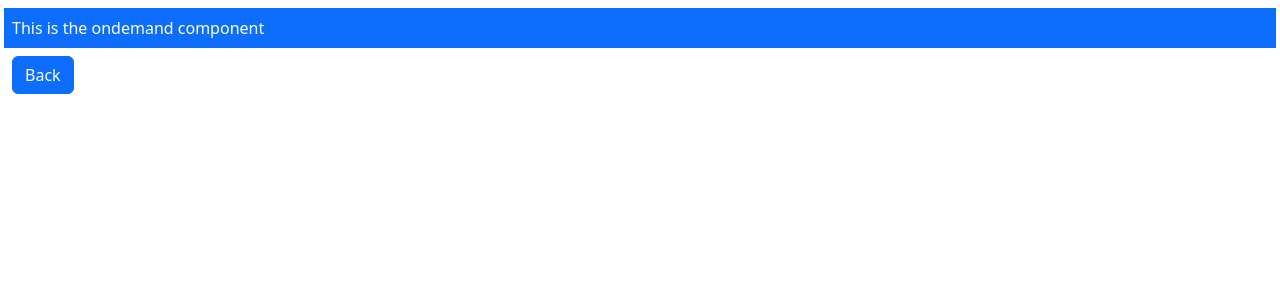
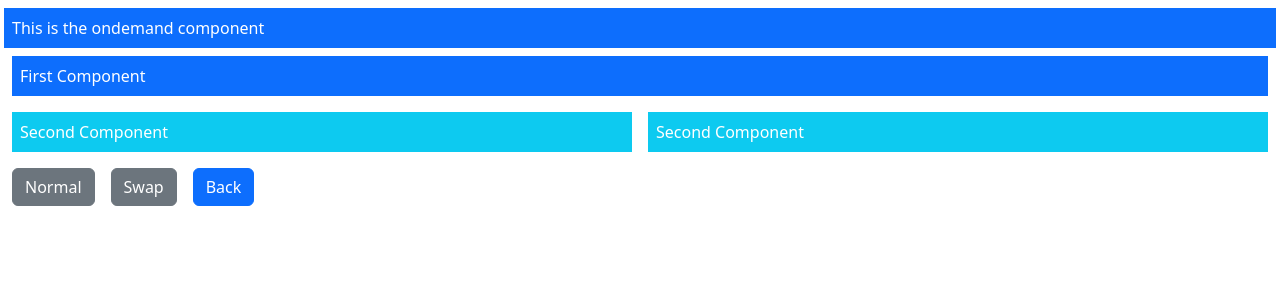
Before and after one commit to jaime-rey/exampleApp, an Angular app: page /ondemand in a window 1280 px wide. Both pictures are taken after a click on the button "Yes". Shown: the top 300 px of the page. Built offline with nearby package versions, Linux system fonts and the light colour scheme.

Commit message:
Targeting Named Outlets

```diff
--- /dev/null
+++ b/src/app/ondemand/first.component.ts
@@ -0,0 +1,6 @@
+import { Component } from '@angular/core';
+@Component({
+  selector: 'first',
+  template: `<div class="bg-primary text-white p-2">First Component</div>`,
+})
+export class FirstComponent {}
--- a/src/app/ondemand/ondemand.component.html
+++ b/src/app/ondemand/ondemand.component.html
@@ -1,2 +1,19 @@
 <div class="bg-primary text-white p-2">This is the ondemand component</div>
+<div class="container-fluid">
+  <div class="row">
+    <div class="col-12 p-2">
+      <router-outlet></router-outlet>
+    </div>
+  </div>
+  <div class="row">
+    <div class="col-6 p-2">
+      <router-outlet name="left"></router-outlet>
+    </div>
+    <div class="col-6 p-2">
+      <router-outlet name="right"></router-outlet>
+    </div>
+  </div>
+</div>
+<button class="btn btn-secondary m-2" routerLink="/ondemand">Normal</button>
+<button class="btn btn-secondary m-2" routerLink="/ondemand/swap">Swap</button>
 <button class="btn btn-primary m-2" routerLink="/">Back</button>
--- a/src/app/ondemand/ondemand.module.ts
+++ b/src/app/ondemand/ondemand.module.ts
@@ -2,12 +2,35 @@ import { NgModule } from '@angular/core';
 import { CommonModule } from '@angular/common';
 import { OndemandComponent } from './ondemand.component';
 import { RouterModule } from '@angular/router';
+import { FirstComponent } from './first.component';
+import { SecondComponent } from './second.component';
 let routing = RouterModule.forChild([
-  { path: '', component: OndemandComponent },
+  {
+    path: '',
+    component: OndemandComponent,
+    children: [
+      {
+        path: '',
+        children: [
+          { outlet: 'primary', path: '', component: FirstComponent },
+          { outlet: 'left', path: '', component: SecondComponent },
+          { outlet: 'right', path: '', component: SecondComponent },
+        ],
+      },
+      {
+        path: 'swap',
+        children: [
+          { outlet: 'primary', path: '', component: SecondComponent },
+          { outlet: 'left', path: '', component: FirstComponent },
+          { outlet: 'right', path: '', component: FirstComponent },
+        ],
+      },
+    ],
+  },
 ]);
 @NgModule({
   imports: [CommonModule, routing],
-  declarations: [OndemandComponent],
+  declarations: [OndemandComponent, FirstComponent, SecondComponent],
   exports: [OndemandComponent],
 })
 export class OndemandModule {}
--- /dev/null
+++ b/src/app/ondemand/second.component.ts
@@ -0,0 +1,6 @@
+import { Component } from '@angular/core';
+@Component({
+  selector: 'second',
+  template: `<div class="bg-info text-white p-2">Second Component</div>`,
+})
+export class SecondComponent {}
```
